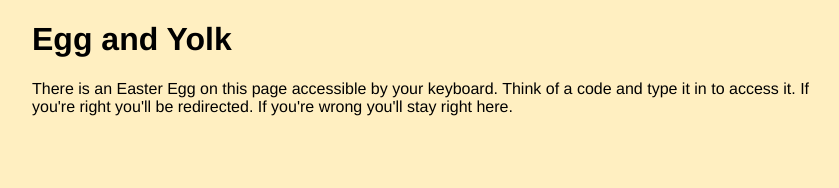
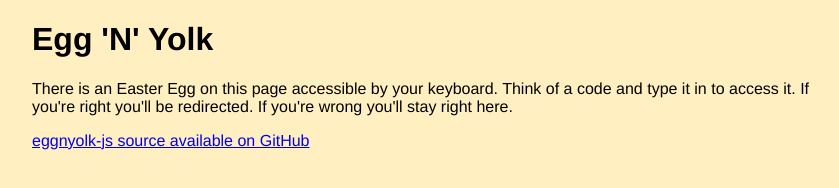
Before and after one commit to chadkluck/eggnyolk-js, a plain HTML site: page index.html in a window 1280 px wide. Shown: the whole page, without its empty margins (208-1047 px from the left). Drawn offline with Linux system fonts and the light colour scheme.

Commit message:
updated readme and moved script into src dir

```diff
--- a/index.html
+++ b/index.html
@@ -59,10 +59,11 @@
 
 		</style>
 		<div>
-			<h1>Egg and Yolk</h1>
+			<h1>Egg 'N' Yolk</h1>
 
 			<p>There is an Easter Egg on this page accessible by your keyboard. Think of a code and type it in to access it. If you're right you'll be redirected. If you're wrong you'll stay right here.</p>
 
+			<p><a href="https://github.com/chadkluck/eggnyolk-js">eggnyolk-js source available on GitHub</a></p>
 		</div>
 	</body>
 </html>
```
Also changed, not shown: 1 other file.
